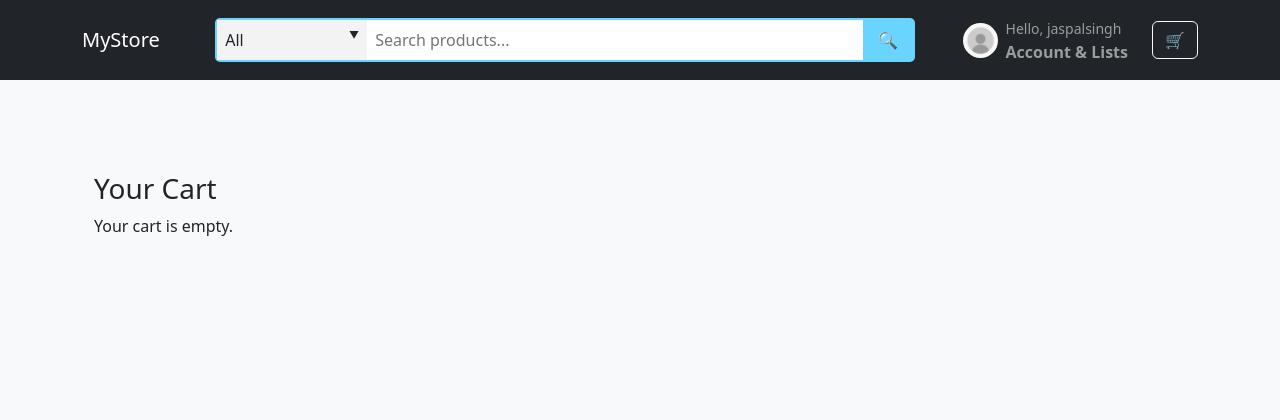
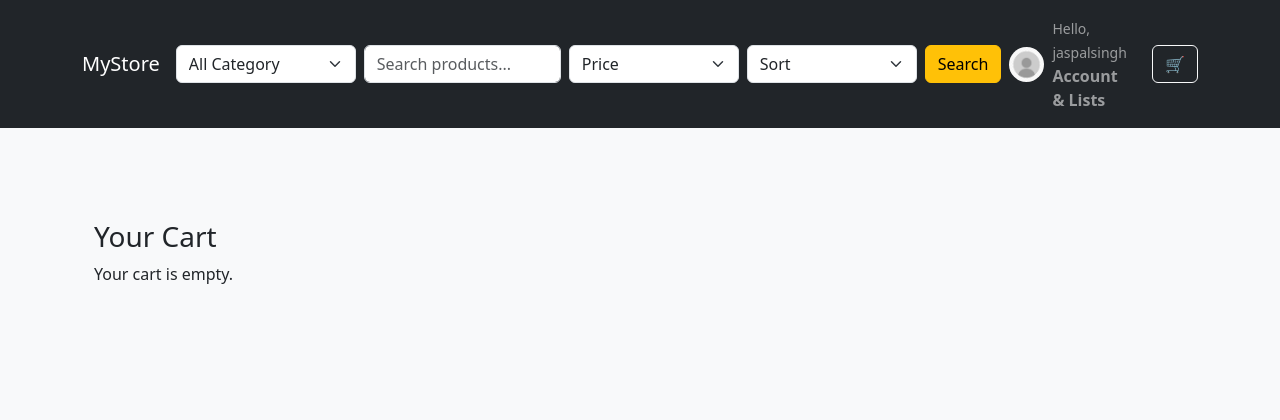
Before and after one commit to Jaspal2403/django-ecommerce, a Django app: page /cart/ in a window 1280 px wide. Shown: the top 420 px of the page. Run offline with Django 5.2, Linux system fonts and the light colour scheme; a user stored in the database is signed in; data comes from the database, SQL or seed files in the repository; data that the repository does not hold is empty.

Commit message:
Search autcomplete upgraded

```diff
--- a/store/templates/store/base.html
+++ b/store/templates/store/base.html
@@ -26,43 +26,61 @@
     <div class="collapse navbar-collapse">
 
         <!-- SEARCH -->
-        <form class="mx-auto w-100" style="max-width:700px;" method="GET" action="{% url 'search_products' %}">
+        <form class="mx-auto w-100 position-relative"
+            style="max-width:850px;"
+            method="GET"
+            action="{% url 'search_products' %}">
 
-            <div class="search-container">
+        <div class="d-flex gap-2">
 
-                <!-- CATEGORY -->
-                <div class="custom-dropdown" id="categoryDropdown">
+            <!-- Category -->
+            <select name="category" class="form-select" style="max-width:180px;">
+                <option value="all">All Category</option>
 
-                    <div class="dropdown-selected" id="selectedCategory">All</div>
+                {% for parent in parent_categories %}
+                    <option value="{{ parent.id }}">{{ parent.name }}</option>
+                {% endfor %}
+            </select>
 
-                    <div class="dropdown-list" id="dropdownList">
+            <!-- Search -->
+            <div class="position-relative flex-grow-1">
 
-                        <div class="dropdown-item" data-value="all">All</div>
+                <input
+                    type="text"
+                    class="form-control"
+                    name="q"
+                    id="searchInput"
+                    placeholder="Search products..."
+                    autocomplete="off"
+                >
 
-                        {% for parent in parent_categories %}
-                        <div class="dropdown-item"
-                            data-value="{{ parent.id }}"
-                            title="{{ parent.name }}">
-                            {{ parent.name }}
-                        </div>
-                        {% empty %}
-                        <div class="dropdown-item text-danger">
-                            No categories found
-                        </div>
-                        {% endfor %}
-
-                    </div>
-
+                <!-- Autocomplete -->
+                <div id="suggestionBox"
+                    class="list-group position-absolute w-100 shadow"
+                    style="z-index:999; display:none;">
                 </div>
 
-                <input type="hidden" name="category" id="categoryInput" value="all">
+            </div>
 
-                <!-- SEARCH INPUT -->
-                <input type="text" class="search-input" name="q" placeholder="Search products..." required>
+            <!-- Price -->
+            <select name="price" class="form-select" style="max-width:170px;">
+                <option value="">Price</option>
+                <option value="under_500">Under ₹500</option>
+                <option value="500_2000">₹500 - ₹2000</option>
+                <option value="above_2000">Above ₹2000</option>
+            </select>
 
-                <!-- BUTTON -->
-                <button class="search-btn">🔍</button>
-            </div>
+            <!-- Sort -->
+            <select name="sort" class="form-select" style="max-width:170px;">
+                <option value="">Sort</option>
+                <option value="low">Low to High</option>
+                <option value="high">High to Low</option>
+                <option value="new">Newest</option>
+            </select>
+
+            <button class="btn btn-warning">Search</button>
+
+        </div>
         </form>
 
         <!-- RIGHT -->
@@ -235,6 +253,57 @@ document.querySelectorAll(".dropdown-item").forEach(item => {
 
     });
 });
+
+const searchInput = document.getElementById("searchInput");
+const suggestionBox = document.getElementById("suggestionBox");
+
+if (searchInput) {
+
+searchInput.addEventListener("keyup", function () {
+
+    let query = this.value.trim();
+
+    if (query.length < 2) {
+        suggestionBox.style.display = "none";
+        return;
+    }
+
+    fetch("/search-suggestions/?q=" + query)
+
+    .then(response => response.json())
+
+    .then(data => {
+
+        suggestionBox.innerHTML = "";
+
+        if (data.length === 0) {
+            suggestionBox.innerHTML =
+            `<div class="list-group-item text-danger">
+                No products found
+             </div>`;
+        } else {
+
+            data.forEach(item => {
+                suggestionBox.innerHTML += `
+                    <a href="/product/${item.id}/"
+                       class="list-group-item list-group-item-action">
+                       ${item.name}
+                    </a>
+                `;
+            });
+
+        }
+
+        suggestionBox.style.display = "block";
+    });
+
+});
+
+document.addEventListener("click", function () {
+    suggestionBox.style.display = "none";
+});
+
+}
 </script>
 
 </body>
--- a/store/urls.py
+++ b/store/urls.py
@@ -8,6 +8,8 @@ app_name = 'store'
 urlpatterns = [
     path("ajax/load-subcategories/", views.load_subcategories, name="ajax_load_subcategories"),
     path("", views.home, name="home"),
+    path("search/", views.search_products, name="search_products"),
+    path("search-suggestions/", views.search_suggestions, name="search_suggestions"),
     path("product/<int:product_id>/", views.product_detail, name="product_detail"),
     path("category/<int:subcategory_id>/", views.subcategory_products, name="subcategory_products"),
 
@@ -23,6 +25,8 @@ urlpatterns = [
     path('login/', CustomLoginView.as_view(), name='login'),
 
     path('cancel-order/<int:order_id>/', views.cancel_order, name='cancel_order'),
+
+
 ]
 
 def robots_txt(request):
--- a/store/views.py
+++ b/store/views.py
@@ -5,7 +5,7 @@ from .models import Product, Category, ParentCategory
 from django.contrib.auth.decorators import login_required
 from django.shortcuts import render, get_object_or_404
 from .models import Product, Cart, CartItem, Order, OrderItem, Address, Payment
-from django.http import HttpResponseBadRequest
+from django.http import HttpResponseBadRequest, JsonResponse
 import razorpay
 from django.conf import settings
 from django.contrib import messages
@@ -86,13 +86,17 @@ def home(request):
 
 from django.db.models import Q
 
+from django.db.models import Q
+
 def search_products(request):
     query = request.GET.get("q", "").strip()
     category_id = request.GET.get("category", "all")
+    price_range = request.GET.get("price", "")
+    sort_by = request.GET.get("sort", "")
 
     products = Product.objects.all()
 
-    # Search text
+    # Search
     if query:
         products = products.filter(
             Q(name__icontains=query) |
@@ -100,21 +104,71 @@ def search_products(request):
             Q(category__name__icontains=query)
         )
 
-    # Category filter
+    # Category
     if category_id != "all":
+        products = products.filter(category_id=category_id)
 
-        # If selected category is parent, include children
-        child_categories = Category.objects.filter(parent_id=category_id)
+    # Price
+    if price_range == "under_500":
+        products = products.filter(price__lt=500)
 
-        if child_categories.exists():
-            products = products.filter(category__in=child_categories)
-        else:
-            products = products.filter(category_id=category_id)
+    elif price_range == "500_2000":
+        products = products.filter(price__gte=500, price__lte=2000)
+
+    elif price_range == "above_2000":
+        products = products.filter(price__gt=2000)
+
+    # Sort
+    if sort_by == "low":
+        products = products.order_by("price")
+
+    elif sort_by == "high":
+        products = products.order_by("-price")
+
+    elif sort_by == "new":
+        products = products.order_by("-id")
+
+    categories = Category.objects.filter(parent__isnull=False)
+
+    # Suggestions if no results
+    suggestions = Product.objects.all()[:6]
 
     return render(request, "store/product_list.html", {
         "products": products,
         "query": query,
+        "categories": categories,
+        "suggestions": suggestions,
     })
+
+# def search_products(request):
+#     query = request.GET.get("q", "").strip()
+#     category_id = request.GET.get("category", "all")
+
+#     products = Product.objects.all()
+
+#     # Search text
+#     if query:
+#         products = products.filter(
+#             Q(name__icontains=query) |
+#             Q(description__icontains=query) |
+#             Q(category__name__icontains=query)
+#         )
+
+#     # Category filter
+#     if category_id != "all":
+
+#         # If selected category is parent, include children
+#         child_categories = Category.objects.filter(parent_id=category_id)
+
+#         if child_categories.exists():
+#             products = products.filter(category__in=child_categories)
+#         else:
+#             products = products.filter(category_id=category_id)
+
+#     return render(request, "store/product_list.html", {
+#         "products": products,
+#         "query": query,
+#     })
 
 #STABLE MODULE - DO NOT EDIT UNLESS NECESSARY
 def product_detail(request, product_id):
@@ -372,22 +426,22 @@ def home(request):
     })
 
 #STABLE MODULE - DO NOT EDIT UNLESS NECESSARY
-def search_products(request):
+# def search_products(request):
 
-    query = request.GET.get("q")
-    category_id = request.GET.get("category")
+#     query = request.GET.get("q")
+#     category_id = request.GET.get("category")
 
-    products = Product.objects.all()
+#     products = Product.objects.all()
 
-    if query:
-        products = products.filter(name__icontains=query)
+#     if query:
+#         products = products.filter(name__icontains=query)
 
-    if category_id and category_id != "all":
-        products = products.filter(category_id=category_id)
+#     if category_id and category_id != "all":
+#         products = products.filter(category_id=category_id)
 
-    return render(request, "store/product_list.html", {
-        "products": products
-    })
+#     return render(request, "store/product_list.html", {
+#         "products": products
+#     })
 
 
 #STABLE MODULE - DO NOT EDIT UNLESS NECESSARY
@@ -827,3 +881,20 @@ def buy_now(request, product_id):
 
     # ✅ Redirect to create_order
     return redirect('store:create_order')
+
+def search_suggestions(request):
+    query = request.GET.get("q", "").strip()
+
+    products = Product.objects.filter(
+        name__icontains=query
+    )[:8]
+
+    data = []
+
+    for product in products:
+        data.append({
+            "id": product.id,
+            "name": product.name
+        })
+
+    return JsonResponse(data, safe=False)
```
Also changed, not shown: store/templates/store/product_list.html (+58 -4 lines).
